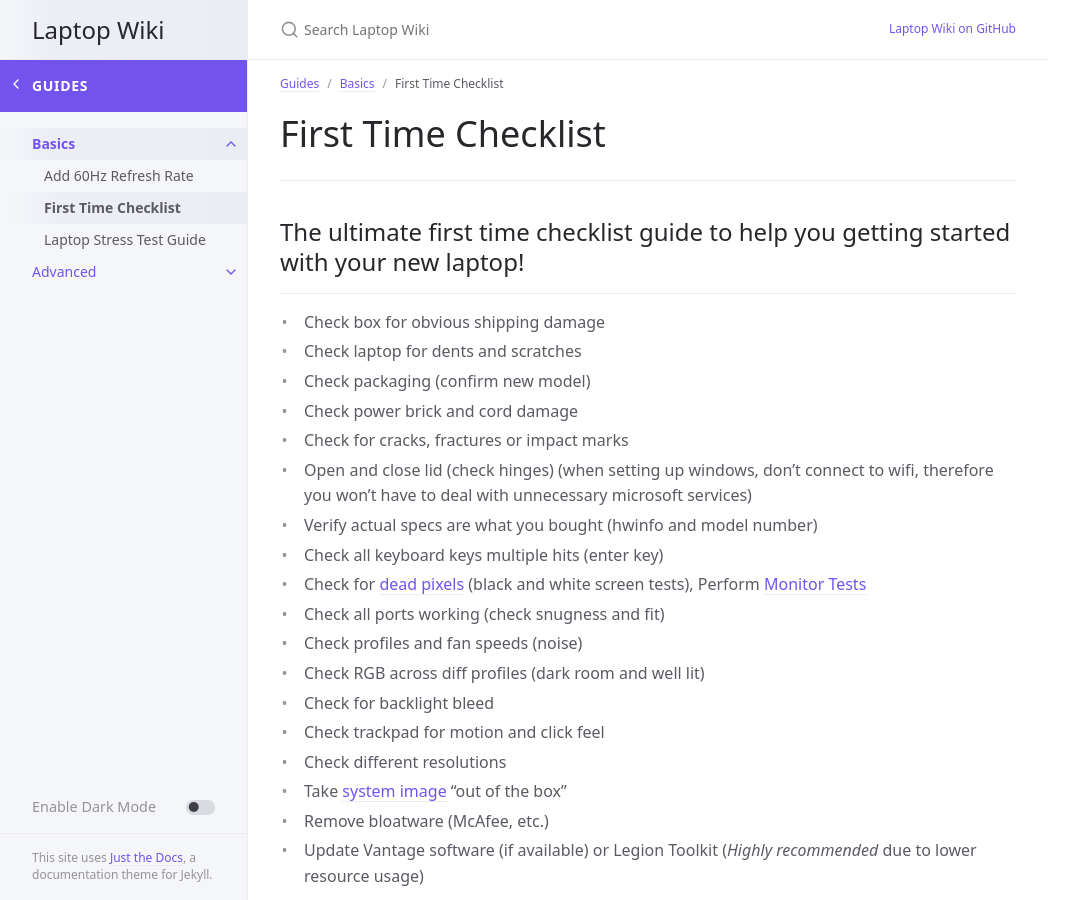
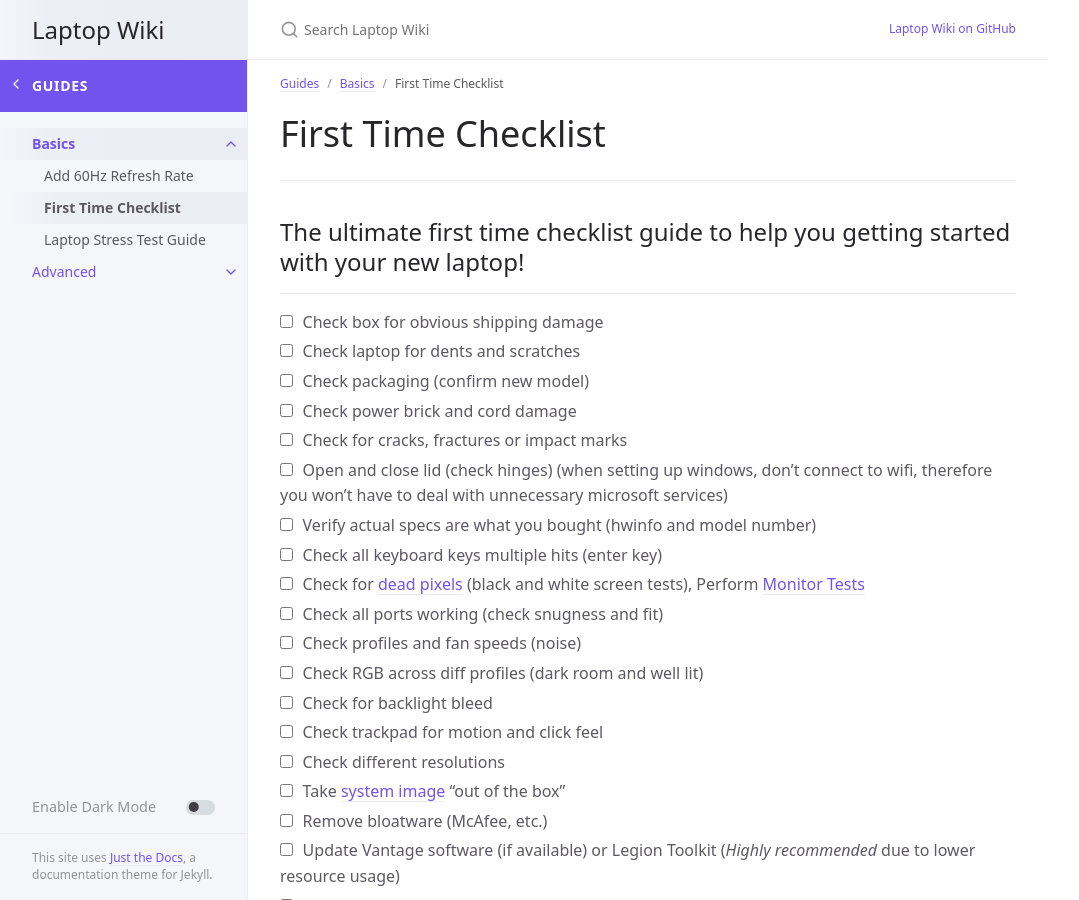
Before and after one commit to laptopwiki/laptopwiki.github.io, a Jekyll site: the page built from _guides/basics/laptop-new.md, in a window 1280 px wide and 900 px high. Shown: the whole window, without its empty margins (0-1079 px from the left). Built offline with Jekyll 4.4.1, drawn with Linux system fonts in a browser that asks for light colours; cached includes are drawn as plain includes.

```diff
--- a/_guides/basics/laptop-new.md
+++ b/_guides/basics/laptop-new.md
@@ -9,44 +9,42 @@ contributors: ['averyspeedybird', 'kirakenchin']
 # First Time Checklist
 
 ## The ultimate first time checklist guide to help you getting started with your new laptop!
-- Check box for obvious shipping damage
--  Check laptop for dents and scratches
--  Check packaging (confirm new model)
--  Check power brick and cord damage
--  Check for cracks, fractures or impact marks
--  Open and close lid (check hinges) (when setting up windows, don’t connect to wifi, therefore you won’t have to deal with unnecessary microsoft services)
--  Verify actual specs are what you bought (hwinfo and model number)
--  Check all keyboard keys multiple hits (enter key)
--  Check for [dead pixels](https://lcdtech.info/en/tests/dead.pixel.htm) (black and white screen tests), Perform [Monitor Tests](https://arnowelzel.de/en/tools/monitor-test)
--  Check all ports working (check snugness and fit)
--  Check profiles and fan speeds (noise)
--  Check RGB across diff profiles (dark room and well lit)
--  Check for backlight bleed
--  Check trackpad for motion and click feel
--  Check different resolutions
--  Take [system image](https://www.youtube.com/watch?v=x9BGn4MivJw) “out of the box”
--  Remove bloatware (McAfee, etc.)
--  Update Vantage software (if available) or Legion Toolkit (*Highly recommended* due to lower resource usage)
--  Update bios (check Discord for best current version). However if you don’t have any issue with it, don’t. Don’t fix it if it ain’t broken. [First time users, don’t update Bios]
--  Update NVIDIA/AMD DGPU driver (check Discord for best current version)
--  Connect to wifi and run Windows update
--  Charge battery and confirm 100% as start point
--  Review Discord/Reddit for any new issues experienced by new owners
--  Install Benchmarking and Hardware info tools
--  Download flight sim and games
--  Confirm benchmarks measure up to other users of same model (Cinebench for CPU, aida64 + heaven for combined load stress test, 3Dmark timespy/firestrike for an overall benchmark, shadow of the tomb raider for a non-synthetic benchmark)
+- [ ] Check box for obvious shipping damage
+- [ ] Check laptop for dents and scratches
+- [ ] Check packaging (confirm new model)
+- [ ] Check power brick and cord damage
+- [ ] Check for cracks, fractures or impact marks
+- [ ] Open and close lid (check hinges) (when setting up windows, don’t connect to wifi, therefore you won’t have to deal with unnecessary microsoft services)
+- [ ] Verify actual specs are what you bought (hwinfo and model number)
+- [ ] Check all keyboard keys multiple hits (enter key)
+- [ ] Check for [dead pixels](https://lcdtech.info/en/tests/dead.pixel.htm) (black and white screen tests), Perform [Monitor Tests](https://arnowelzel.de/en/tools/monitor-test)
+- [ ] Check all ports working (check snugness and fit)
+- [ ] Check profiles and fan speeds (noise)
+- [ ] Check RGB across diff profiles (dark room and well lit)
+- [ ] Check for backlight bleed
+- [ ] Check trackpad for motion and click feel
+- [ ] Check different resolutions
+- [ ] Take [system image](https://www.youtube.com/watch?v=x9BGn4MivJw) “out of the box”
+- [ ] Remove bloatware (McAfee, etc.)
+- [ ] Update Vantage software (if available) or Legion Toolkit (*Highly recommended* due to lower resource usage)
+- [ ] Update bios (check Discord for best current version). However if you don’t have any issue with it, don’t. Don’t fix it if it ain’t broken. [First time users, don’t update Bios]
+- [ ] Update NVIDIA/AMD DGPU driver (check Discord for best current version)
+- [ ] Connect to wifi and run Windows update
+- [ ] Charge battery and confirm 100% as start point
+- [ ] Review Discord/Reddit for any new issues experienced by new owners
+- [ ] Install Benchmarking and Hardware info tools
+- [ ] Download flight sim and games
+- [ ] Confirm benchmarks measure up to other users of same model (Cinebench for CPU, aida64 + heaven for combined load stress test, 3Dmark timespy/firestrike for an overall benchmark, shadow of the tomb raider for a non-synthetic benchmark)
 
 ## Benchmarks you can run on your Laptop to verify and compare performances
 
-
--  TimeSpy (CPU, GPU and global performances scores)
--  Cinebench R23 (multi-core and single-core CPU performances)
--  CrystalDiskMark (config set to SSD) for read/write SSD performances
--  Built-in benchmark of the game SOTTR (free demo) with settings set to HIGHEST, once at native resolution and once at 1080p
--  No benchmark specific to RAM, as it is part of the global CPU performance
+- TimeSpy (CPU, GPU and global performances scores)
+- Cinebench R23 (multi-core and single-core CPU performances)
+- CrystalDiskMark (config set to SSD) for read/write SSD performances
+- Built-in benchmark of the game SOTTR (free demo) with settings set to HIGHEST, once at native resolution and once at 1080p
+- No benchmark specific to RAM, as it is part of the global CPU performance
 
 ## Conditions for Results Comparison
-
 
 |  Paramters | Values |
 | :-------------: |:-------------:|
@@ -58,8 +56,6 @@ contributors: ['averyspeedybird', 'kirakenchin']
 | Temperature Limit | Gen 6 110c (AMD) 100c (Intel) : Gen 7 95C (AMD) 95C (INTEL) |
 
 ## Extra
-
-
 Above conditions are only for comparison purpose, feel free to run bm with other parameters if you want to
 
 
@@ -68,7 +64,7 @@ Above conditions are only for comparison purpose, feel free to run bm with other
 | Device | Legion 5 pro |
 | CPU | 5800H |
 | GPU | RTX 3070|
-|RAM | 32gb [stock] or [HyperX] |
+| RAM | 32gb [stock] or [HyperX] |
 | Mux mode | dGPU | OC OFF or ON + applied parameters |
 | Power profile | performance Cooling | Back lifted |
 | Nvidia Driver | 511.23 |
```
Also changed, not shown: other parts of _guides/basics/laptop-new.md (+6 -0 lines).
